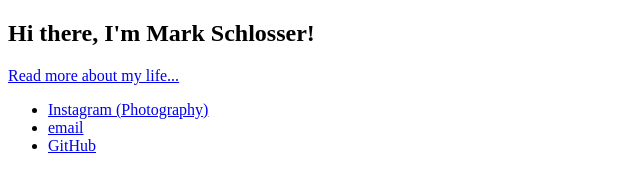
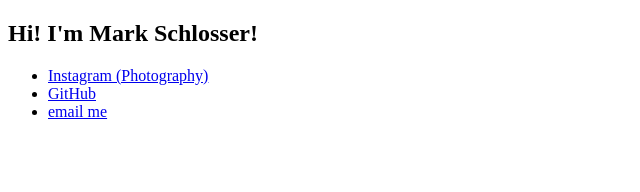
Before and after one commit to markschlosser/old-website, a plain HTML site: page index.html in a window 1280 px wide. Shown: the whole page, without its empty margins (0-640 px from the left). Drawn offline with Linux system fonts and the light colour scheme.

Commit message:
Update index.html

```diff
--- a/index.html
+++ b/index.html
@@ -6,15 +6,14 @@
 <body>
 <nav>
 
-<div >
-    <h1>Hi there, I'm Mark Schlosser!</h1>
-    <p> <a href="/about">Read more about my life...</a></p>
+<div>
+    <h1>Hi! I'm Mark Schlosser!</h1>
 </div>
 <footer>
 <ul>
    <li><a href="https://www.instagram.com/markschlosserphotography/">Instagram (Photography)</a>
-   <li><a href="mailto:roadway_plainer03@icloud.com">email</a></li>
    <li><a href="https://github.com/markschlosser">GitHub</a></li>
+   <li><a href="mailto:roadway_plainer03@icloud.com">email me</a></li>
 </ul>
 </footer>
 </body>
```
